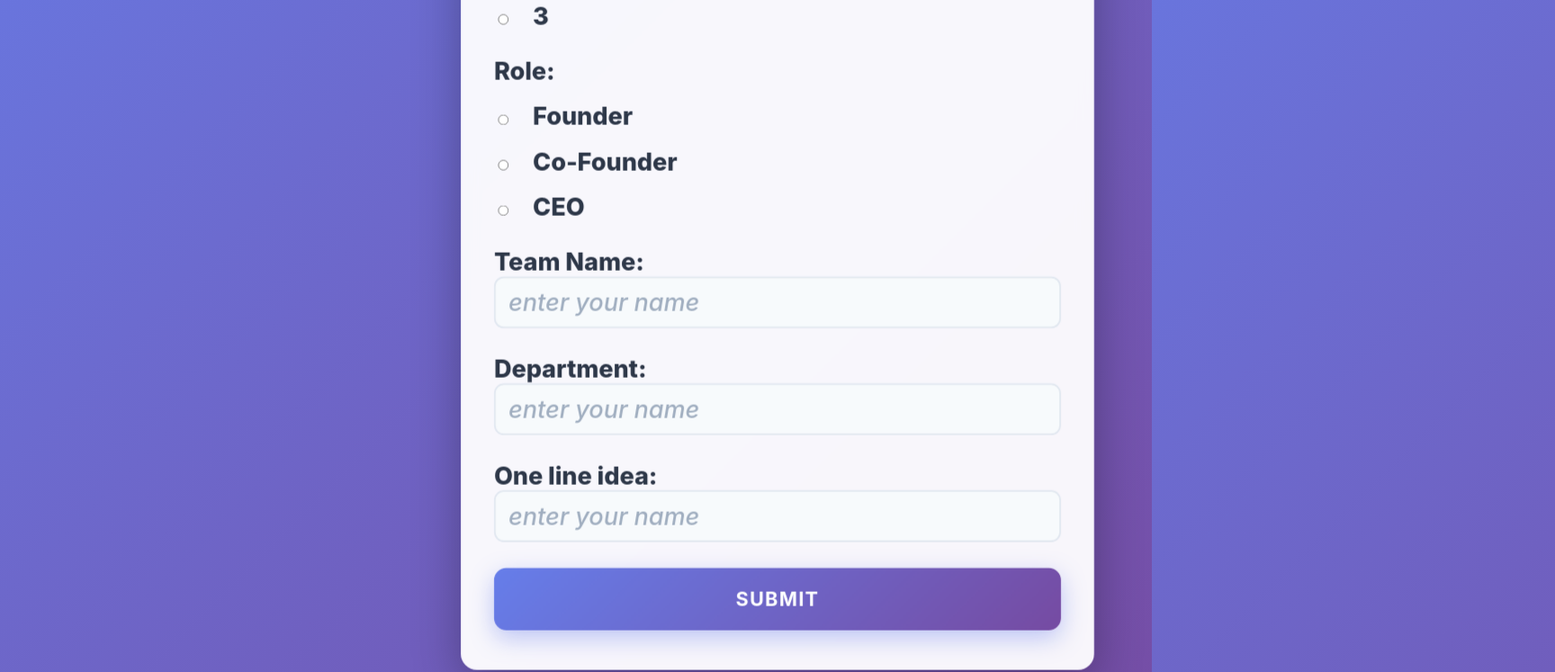
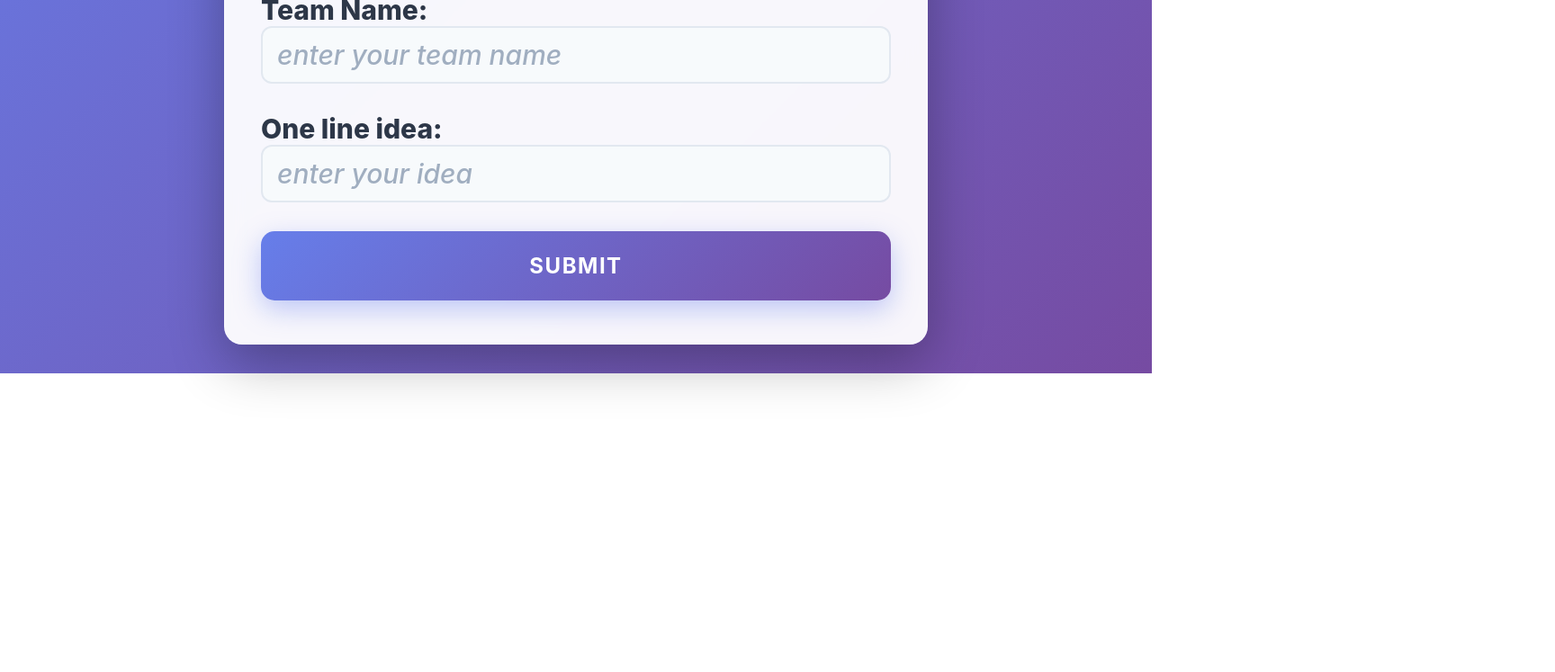
Before and after one commit to ritikm-dev/agentic---Startup-Evaluator, a React (Vite) app in the folder frontend/entrepreneur_web/: page /team in a window 1280 px wide. Shown: the part 500-1247 px from the top of the page at 90% size, 1728 px wide, since content can reach past the window. After the commit the page ends 915 px from the top, so only its background shows below. Built offline with nearby package versions, Linux system fonts and the light colour scheme.

Commit message:
backend process 1

```diff
--- a/frontend/entrepreneur_web/src/Single.jsx
+++ b/frontend/entrepreneur_web/src/Single.jsx
@@ -17,7 +17,7 @@ function Single() {
       "one_line_idea" : idea
     }
     const response = await fetch(
-      url,
+      "http://localhost:8000/singleform/",
       {
         method :"POST",
         headers : {"Content-Type":"application/json"},
@@ -29,6 +29,8 @@ function Single() {
         throw new Error("Failed TO Fetch Data");
      }
      else{
+            const data = response.json()
+            console.log(data)
             Navigate("/problem")
             console.log(name,idea,Department)
      }
--- a/frontend/entrepreneur_web/src/Team.jsx
+++ b/frontend/entrepreneur_web/src/Team.jsx
@@ -1,42 +1,50 @@
 import { useState } from 'react'
-import reactLogo from './assets/react.svg'
-import viteLogo from '/vite.svg'
-import { Navigate, useNavigate } from 'react-router-dom'
+import { useNavigate } from 'react-router-dom'
 
 function Team() {
-  const Navigate = useNavigate();
-  const [team_size , Setteam_size] = useState(0)
-  const [Department, Set_department] = useState("")
-  const [team_name, Set_teamName] = useState("")
-  const [idea, Set_idea] = useState("")
-  const [role,Set_role] = useState("")
+  const navigate = useNavigate();
+  const [team_size, setTeamSize] = useState(0)
+  const [members, setMembers] = useState([])
+  const [department, setDepartment] = useState([])
+  const [team_name, setTeamName] = useState("")
+  const [idea, setIdea] = useState("")
+  const [role, setRole] = useState([])
 
-  const handle_button = async (e) =>{
+  const handle_button = async (e) => {
     e.preventDefault();
     const data_send = {
-      "department" : Department,
-      "team_size" : team_size,
-      "one_line_idea" : idea,
-      "role" : role,
-      "team_name" : team_name
+      "name" : members,
+      "department": department,
+      "team_size": team_size,
+      "one_line_idea": idea,
+      "role": role,
+      "team_name": team_name
     }
+
+    try {
       const response = await fetch(
-      url,
+        "http://localhost:8000/teamform/",
         {
-        method :"POST",
-        headers : {"Content-Type":"application/json"},
-        body : JSON.stringify(data_send)
+          method: "POST",
+          headers: { "Content-Type": "application/json" },
+          body: JSON.stringify(data_send)
         }
       );
-     if (!response.ok){
-        alert("Failed To send Data");
-        throw new Error("Failed TO Fetch Data");
+
+      if (!response.ok) {
+        alert("Failed to send data");
+        return;
       }
-     else{
-            Navigate("/problem")
-            console.log(name,idea,Department)
+
+      const data = await response.json()
+      console.log(data)
+      navigate("/problem")
+    } catch (error) {
+      console.error("Error:", error)
+      alert("An error occurred. Please try again.")
     }
   }
+
   return (
     <>
       <title>VENTURE STUDIO</title>
@@ -46,48 +54,166 @@ function Team() {
       <h1 className='page-title'><center>READY WITH YOUR IDEA ?</center></h1>
       <div className='form'>
         <form className='form-apply' onSubmit={handle_button}>
+          {members.map((member, index) => (
+            <div className='name-head' key={`member-${index}`}>
+              <label htmlFor={`member-${index}`}>Member {index + 1} Name: </label>
+              <input
+                id={`member-${index}`}
+                type='text'
+                placeholder='enter your name'
+                className='name-input'
+                required
+                value={member}
+                onChange={(e) => {
+                  const updated_members = [...members]
+                  updated_members[index] = e.target.value
+                  setMembers(updated_members)
+                }}
+              />
+            </div>
+          ))}
+
           <div className='name-head'>
-            <label >Name: </label>
-            <input  type='text' placeholder='enter your name' className='name-input' required />
-          </div>
-            <div className='name-head'>
-            <label style={{marginBottom : 20}}> Team Size: </label>
+            <label style={{ marginBottom: 20 }}>Team Size: </label>
             <div className='role-group'>
-            <label >
-            <input type='radio' name='team_size' value='2'required checked={role === "2"} onChange={(e)=>{Setteam_size(e.target.value)}} />2
+              <label>
+                <input
+                  type='radio'
+                  name='team_size'
+                  value='2'
+                  required
+                  checked={team_size === 2}
+                  onChange={(e) => {
+                    const size = parseInt(e.target.value);
+                    setTeamSize(size);
+                    setMembers(Array(size).fill(""));
+                    setDepartment(Array(size).fill(""));
+                    setRole(Array(size).fill(""));
+                  }}
+                />
+                2
               </label>
               <label>
-            <input  type='radio' name='team_size' value='3'required checked={role === "3"} onChange={(e)=>{Setteam_size(e.target.value)}} />3
+                <input
+                  type='radio'
+                  name='team_size'
+                  value='3'
+                  required
+                  checked={team_size === 3}
+                  onChange={(e) => {
+                    const size = parseInt(e.target.value);
+                    setTeamSize(size);
+                    setMembers(Array(size).fill(""));
+                    setDepartment(Array(size).fill(""));
+                    setRole(Array(size).fill(""));
+                  }}
+                />
+                3
               </label>
             </div>
           </div>
-             <div className='name-head'>
-            <label style={{marginBottom : 20}} > Role: </label>
+
+          {role.map((roleValue, index) => (
+            <div className='name-head' key={`role-${index}`}>
+              <label style={{ marginBottom: 20 }}>Member {index + 1}'s Role: </label>
               <div className='role-group'>
                 <label>
-            <input  type='radio' name='role' value='Founder'required checked={role === "Founder"} onChange={(e)=>{Set_role(e.target.value)}}/>Founder
+                  <input
+                    type='radio'
+                    name={`role-${index}`}
+                    value='Founder'
+                    required
+                    checked={roleValue === "Founder"}
+                    onChange={(e) => {
+                      const updated_roles = [...role];
+                      updated_roles[index] = e.target.value;
+                      setRole(updated_roles);
+                    }}
+                  />
+                  Founder
                 </label>
                 <label>
-            <input  type='radio' name='role' value='Co-Founder'required checked={role === "Co-Founder"} onChange={(e)=>{Set_role(e.target.value)}} />Co-Founder
+                  <input
+                    type='radio'
+                    name={`role-${index}`}
+                    value='Co-Founder'
+                    required
+                    checked={roleValue === "Co-Founder"}
+                    onChange={(e) => {
+                      const updated_roles = [...role];
+                      updated_roles[index] = e.target.value;
+                      setRole(updated_roles);
+                    }}
+                  />
+                  Co-Founder
                 </label>
                 <label>
-            <input  type='radio' name='role' value='CEO'required checked={role === "CEO"} onChange={(e)=>{Set_role(e.target.value)}}/>CEO
+                  <input
+                    type='radio'
+                    name={`role-${index}`}
+                    value='CEO'
+                    required
+                    checked={roleValue === "CEO"}
+                    onChange={(e) => {
+                      const updated_roles = [...role];
+                      updated_roles[index] = e.target.value;
+                      setRole(updated_roles);
+                    }}
+                  />
+                  CEO
                 </label>
               </div>
             </div>
+          ))}
+
           <div className='name-head'>
-            <label  > Team Name: </label>
-            <input type='text' placeholder='enter your name' className='name-input' required onChange={(e)=>{Set_teamName(e.target.value)}} />
+            <label htmlFor='team-name'>Team Name: </label>
+            <input
+              id='team-name'
+              type='text'
+              placeholder='enter your team name'
+              className='name-input'
+              required
+              value={team_name}
+              onChange={(e) => setTeamName(e.target.value)}
+            />
           </div>
+
+          {department.map((dept, index) => (
+            <div className='name-head' key={`dept-${index}`}>
+              <label htmlFor={`dept-${index}`}>Member {index + 1}'s Department: </label>
+              <input
+                id={`dept-${index}`}
+                type='text'
+                placeholder='enter department'
+                className='name-input'
+                value={dept}
+                onChange={(e) => {
+                  const updated_departments = [...department];
+                  updated_departments[index] = e.target.value;
+                  setDepartment(updated_departments);
+                }}
+                required
+              />
+            </div>
+          ))}
+
           <div className='name-head'>
-            <label > Department: </label>
-            <input type='text' placeholder='enter your name' className='name-input' onChange={(e)=>{Set_department(e.target.value)}} required />
+            <label htmlFor='idea'>One line idea: </label>
+            <input
+              id='idea'
+              type='text'
+              placeholder='enter your idea'
+              className='name-input'
+              required
+              value={idea}
+              onChange={(e) => setIdea(e.target.value)}
+            />
           </div>
-          <div className='name-head'>
-            <label > One line idea: </label>
-            <input  type='text' placeholder='enter your name' className='name-input' required onChange={(e)=>{Set_idea(e.target.value)}} />
-          </div>
-         <center><button  type='submit'>SUBMIT</button></center>
+
+          <center>
+            <button type='submit'>SUBMIT</button>
+          </center>
         </form>
       </div>
     </>
--- a/frontend/entrepreneur_web/src/index.css
+++ b/frontend/entrepreneur_web/src/index.css
@@ -1,9 +1,6 @@
 /* Container and Layout */
 body {
   margin: 0;
-   transform: scale(0.9);      /* scales content to 80% */
-  transform-origin: top left; /* keeps content aligned to top-left */
-  width: 150%;
   padding: 0;
   min-height: 100vh;
   background: linear-gradient(135deg, #667eea 0%, #764ba2 100%);
```
Also changed, not shown: 2 other files (tests, documents, lock files or other folders). Lines whose indentation alone changed are shown as unchanged.
